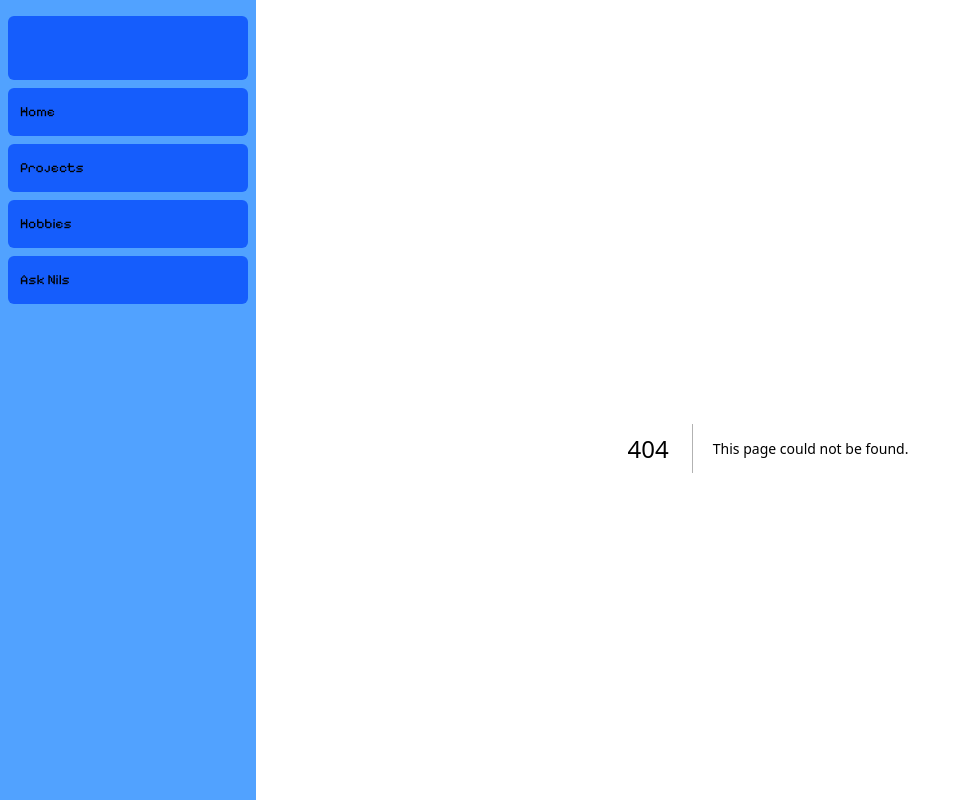
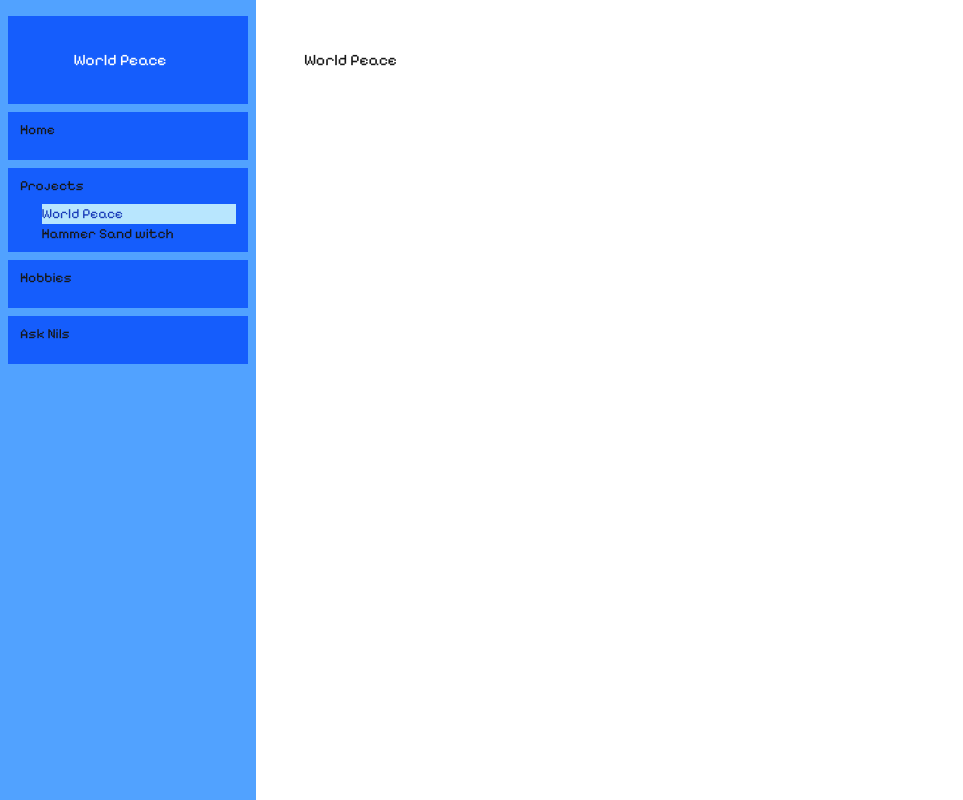
Before and after one commit to Thobla/100Days500Hours, a Next.js app in the folder website/portfolio/: page /projects/worldpeace in a window 1280 px wide. Before the commit this address had no page. Shown: the whole page, without its empty margins (0-963 px from the left). Built offline with nearby package versions, Linux system fonts and the light colour scheme.

Commit message:
Feat: Navigation bar now support sub-directories

```diff
--- /dev/null
+++ b/website/portfolio/src/app/ask_nils/faq/page.tsx
@@ -0,0 +1,3 @@
+export default function Page(){
+    return(<h1>Faq</h1>)
+}
--- /dev/null
+++ b/website/portfolio/src/app/hobbies/nosleep/page.tsx
@@ -0,0 +1,3 @@
+export default function Page(){
+    return(<h1>No sleep</h1>)
+}
--- /dev/null
+++ b/website/portfolio/src/app/hobbies/sleep/page.tsx
@@ -0,0 +1,3 @@
+export default function Page(){
+    return(<h1>Zzzzzzzz</h1>)
+}
--- /dev/null
+++ b/website/portfolio/src/app/hobbies/usleep/page.tsx
@@ -0,0 +1,3 @@
+export default function Page(){
+    return(<h1>Unlimited Sleep</h1>)
+}
--- /dev/null
+++ b/website/portfolio/src/app/projects/sandwitch/page.tsx
@@ -0,0 +1,3 @@
+export default function Page(){
+    return(<h1>Hammer Sand Witch</h1>)
+}
--- /dev/null
+++ b/website/portfolio/src/app/projects/worldpeace/page.tsx
@@ -0,0 +1,3 @@
+export default function Page(){
+    return(<h1>World Peace</h1>)
+}
--- a/website/portfolio/src/app/ui/navbar.tsx
+++ b/website/portfolio/src/app/ui/navbar.tsx
@@ -7,9 +7,7 @@ export default function SideNav() {
         <NavTitle/>
       <div className="flex grow flex-row justify-between space-x-2 md:flex-col md:space-x-0 md:space-y-2">
         <NavLinks />
-        <div className="hidden h-auto w-full grow rounded-md bg-blue-400 md:block"></div>
-        <form>
-        </form>
+        <div className="hidden h-auto w-full grow md:block"></div>
       </div>
     </div>
   );
--- a/website/portfolio/src/app/ui/navlinks.tsx
+++ b/website/portfolio/src/app/ui/navlinks.tsx
@@ -19,27 +19,92 @@ const links = [
 const refToTitle : {[key: string] : string} = { '/' : 'Thorgal.no',
 '/projects' : 'Projects',
 '/hobbies' : 'Hobbies',
-'/ask_nils' : 'Ask Nils'}
+'/ask_nils' : 'Ask Nils',
+'/projects/worldpeace' : 'World Peace',
+'/projects/sandwitch' : 'Hammer Sand witch',
+'/hobbies/sleep' : 'Sleep',
+'/hobbies/usleep' : 'No Sleep',
+'/ask_nils/faq' : 'Faq'}
 
 
+
+
+const refToSubtitle : {[key: string]: string[]} = {
+    '/' : [],
+    '/projects' : ['World Peace', 'Hammer Sand witch'],
+    '/hobbies' : ['Sleep', 'Unlimited Sleep', 'No Sleep'],
+    '/ask_nils' : ['Faq']
+}
+
+// Merge with refToSubtitle?
+const subtitleToRef : {[key: string] : string} = {
+    'World Peace' : '/projects/worldpeace',
+    'Hammer Sand witch' : '/projects/sandwitch',
+    'Sleep' : '/hobbies/sleep',
+    'Unlimited Sleep' : '/hobbies/usleep',
+    'No Sleep' : '/hobbies/nosleep',
+    'Faq' : '/ask_nils/faq'
+}
+
+function getSubpaths(path: string): string[]{
+    var paths = path.split('/');
+    paths[0] = "/"
+    for (let i : number = 1; i < paths.length; i++){
+        paths[i] = i === 1 ? paths[0] + paths[1] : paths[i-1] + '/' + paths[i];
+    }
+    return paths
+}
+
+
+function SubLinks(props: {parentPath : string}) {
+    const pathname = usePathname();
+    const subDirs: string[] | undefined = refToSubtitle[props.parentPath];
+    if (typeof subDirs === "undefined"){
+        return(<></>)
+    }
+    return (
+        <ul key={props.parentPath} className={clsx('ml-[10%]',
+                                                   {'hidden' : getSubpaths(pathname).indexOf(props.parentPath) === -1})}
+        >
+        {subDirs.map((subTitle: string) => {
+            const k: number = subDirs.indexOf(subTitle);
+            return(
+                <li key = {k}
+                className={clsx(`hover:bg-gray-50 hover:text-black`,
+                                    {'bg-sky-200 text-blue-800': pathname === subtitleToRef[subTitle]},
+                                   )}
+                >
+                    <Link
+                    key = {subTitle}
+                    href = {subtitleToRef[subTitle]}
+                    >
+                        <p>{subTitle}</p>
+                    </Link>
+                </li>
+            )
+            })}
+        </ul>    );
+}
 
 export function NavLinks() {
     const pathname = usePathname();
   return (
     <>
       {links.map((link) => {
-        //const LinkIcon = link.icon;
-        //<LinkIcon className="w-6" />
         return (
+            <div key={link.name} className='flex flex-col min-h-[48px] grow gap-2 bg-blue-600 p-3 text-sm font-medium md:flex-none md:justify-start md:p-2 md:px-3'>
                 <Link
-            key={link.name}
                     href={link.href}
-            className={clsx(`flex h-[48px] grow items-center justify-center gap-2 rounded-md bg-blue-600 p-3 text-sm font-medium hover:bg-gray-50 hover:text-black md:flex-none md:justify-start md:p-2 md:px-3`,
+//                    className={clsx(`flex h-[48px] grow items-center justify-center gap-2 rounded-md bg-blue-600 p-3 text-sm font-medium hover:bg-gray-50 hover:text-black md:flex-none md:justify-start md:p-2 md:px-3`,
+//                                    {'bg-sky-200 text-blue-800': pathname === link.href,},
+                    className={clsx(`hover:bg-gray-50 hover:text-black`,
                                     {'bg-sky-200 text-blue-800': pathname === link.href,},
                     )}
                 >
                     <p>{link.name}</p>
                 </Link>
+                <SubLinks parentPath={link.href}/>
+            </div>
         );
       })}
     </>
@@ -51,7 +116,7 @@ export function NavTitle() {
     const val = refToTitle[pathname];
       return(
         <div
-        className="mb-2 flex items-end justify-start rounded-md bg-blue-600 p-8"
+        className="mb-2 flex items-end justify-start bg-blue-600 p-8"
       >
         <div className="w-32 text-white text-center md:w-40">
             <h1>{val}</h1>
```
Lines whose indentation alone changed are shown as unchanged.
